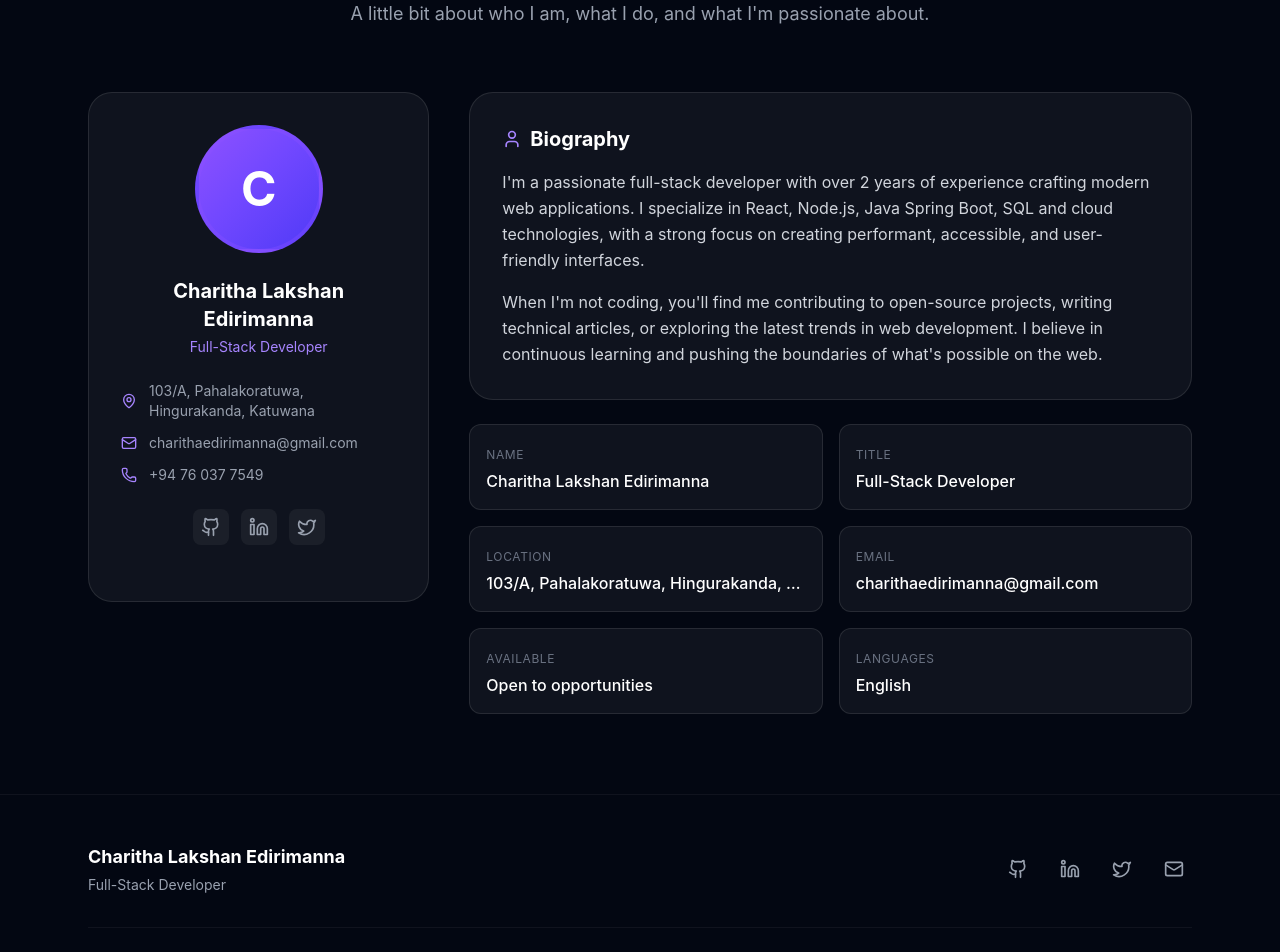
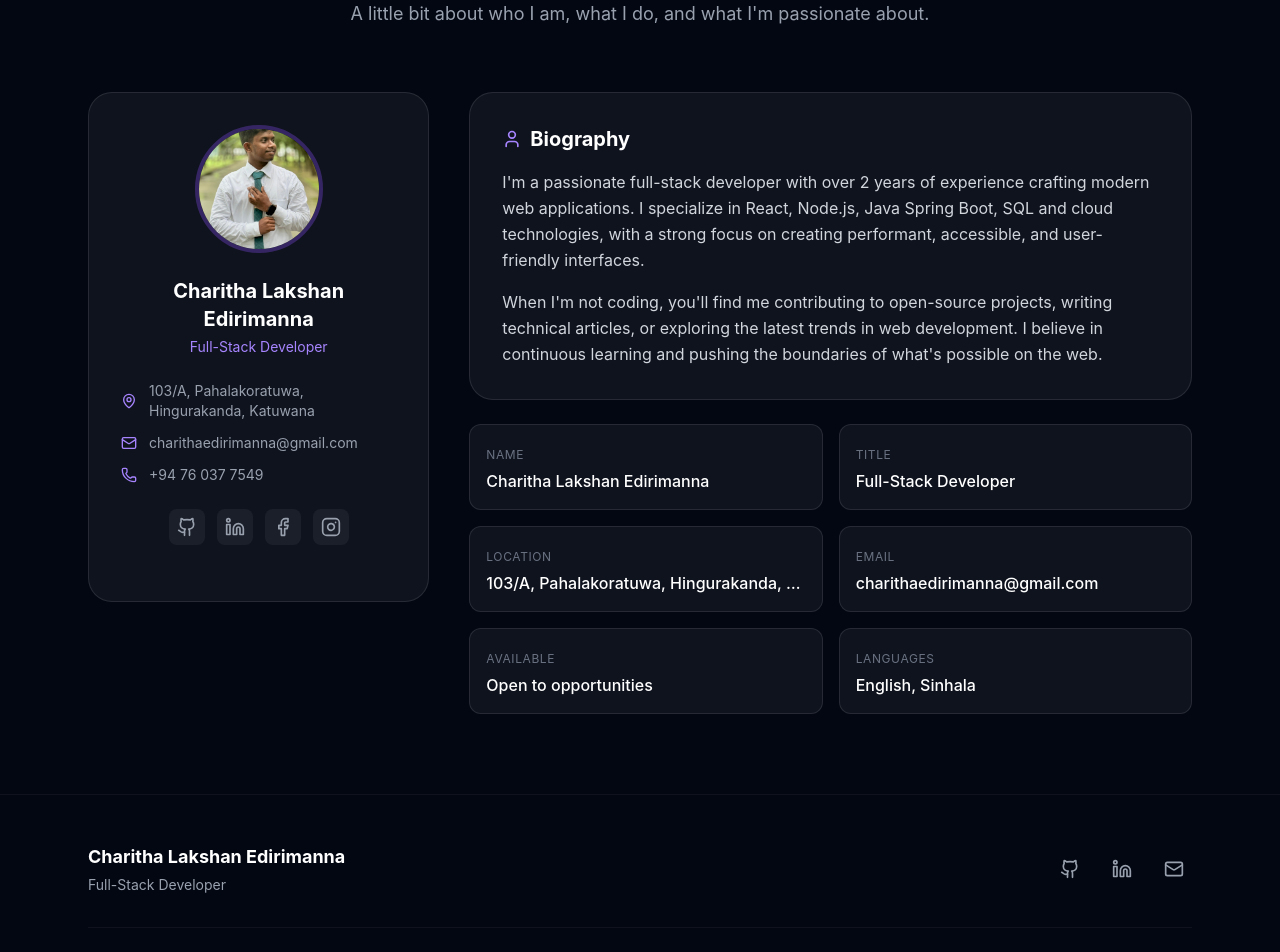
Before and after one commit to CharithaLakshan2003/Portfolio, a React (Vite) app: page /about in a window 1280 px wide. Shown: the part 160-1112 px from the top of the page. Built offline with nearby package versions, Linux system fonts and the light colour scheme.

Commit message:
Update about page

```diff
--- a/src/components/Footer.tsx
+++ b/src/components/Footer.tsx
@@ -1,6 +1,6 @@
 import React from 'react';
 import { Link } from 'react-router-dom';
-import { Github, Linkedin, Twitter, Mail, Heart } from 'lucide-react';
+import { Github, Linkedin, Mail, Heart } from 'lucide-react';
 import { usePortfolioStore } from '../store/portfolioStore';
 
 export default function Footer() {
@@ -30,12 +30,7 @@ export default function Footer() {
                 <Linkedin className="w-5 h-5" />
               </a>
             )}
-            {personalInfo.twitter && (
-              <a href={personalInfo.twitter} target="_blank" rel="noopener noreferrer"
-                className="p-2 rounded-lg text-gray-400 hover:text-white hover:bg-white/10 transition-all">
-                <Twitter className="w-5 h-5" />
-              </a>
-            )}
+
             {personalInfo.email && (
               <a href={`mailto:${personalInfo.email}`}
                 className="p-2 rounded-lg text-gray-400 hover:text-white hover:bg-white/10 transition-all">
--- a/src/components/Navbar.tsx
+++ b/src/components/Navbar.tsx
@@ -39,7 +39,7 @@ export default function Navbar() {
         <div className="flex items-center justify-between h-16">
           {/* Logo */}
           <Link to="/" className="flex items-center gap-2 group">
-            <div className="w-8 h-8 rounded-lg bg-gradient-to-br from-violet-500 to-indigo-600 flex items-center justify-center group-hover:scale-110 transition-transform">
+            <div className="w-8 h-8 rounded-lg bg-linear-to-br from-violet-500 to-indigo-600 flex items-center justify-center group-hover:scale-110 transition-transform">
               {/* <Code2 className="w-4 h-4 text-white" /> */}
               <h3 className="w-4 h-4 text-white" />CLE
             </div>
--- a/src/pages/AboutPage.tsx
+++ b/src/pages/AboutPage.tsx
@@ -1,6 +1,5 @@
-import React from 'react';
 import { motion } from 'framer-motion';
-import { MapPin, Mail, Phone, Github, Linkedin, Twitter, Download, User } from 'lucide-react';
+import { MapPin, Mail, Phone, Github, Linkedin, Facebook, Instagram, User } from 'lucide-react';
 import { usePortfolioStore } from '../store/portfolioStore';
 
 export default function AboutPage() {
@@ -39,7 +38,7 @@ export default function AboutPage() {
                     className="w-32 h-32 rounded-full object-cover border-4 border-violet-500/30"
                   />
                 ) : (
-                  <div className="w-32 h-32 rounded-full bg-gradient-to-br from-violet-500 to-indigo-600 flex items-center justify-center border-4 border-violet-500/30">
+                  <div className="w-32 h-32 rounded-full bg-linear-to-br from-violet-500 to-indigo-600 flex items-center justify-center border-4 border-violet-500/30">
                     <span className="text-white text-5xl font-bold">{personalInfo.name.charAt(0)}</span>
                   </div>
                 )}
@@ -52,13 +51,13 @@ export default function AboutPage() {
               <div className="space-y-3 mb-6">
                 {personalInfo.location && (
                   <div className="flex items-center gap-3 text-gray-400 text-sm">
-                    <MapPin className="w-4 h-4 text-violet-400 flex-shrink-0" />
+                    <MapPin className="w-4 h-4 text-violet-400 shrink-0" />
                     <span>{personalInfo.location}</span>
                   </div>
                 )}
                 {personalInfo.email && (
                   <div className="flex items-center gap-3 text-gray-400 text-sm">
-                    <Mail className="w-4 h-4 text-violet-400 flex-shrink-0" />
+                    <Mail className="w-4 h-4 text-violet-400 shrink-0" />
                     <a href={`mailto:${personalInfo.email}`} className="hover:text-white transition-colors truncate">
                       {personalInfo.email}
                     </a>
@@ -66,7 +65,7 @@ export default function AboutPage() {
                 )}
                 {personalInfo.phone && (
                   <div className="flex items-center gap-3 text-gray-400 text-sm">
-                    <Phone className="w-4 h-4 text-violet-400 flex-shrink-0" />
+                    <Phone className="w-4 h-4 text-violet-400 shrink-0" />
                     <span>{personalInfo.phone}</span>
                   </div>
                 )}
@@ -86,10 +85,17 @@ export default function AboutPage() {
                     <Linkedin className="w-5 h-5" />
                   </a>
                 )}
-                {personalInfo.twitter && (
-                  <a href={personalInfo.twitter} target="_blank" rel="noopener noreferrer"
+
+                {personalInfo.facebook && (
+                  <a href={personalInfo.facebook} target="_blank" rel="noopener noreferrer"
                     className="p-2 rounded-lg bg-white/5 text-gray-400 hover:text-white hover:bg-white/10 transition-all">
-                    <Twitter className="w-5 h-5" />
+                    <Facebook className="w-5 h-5" />
+                  </a>
+                )}
+                {personalInfo.instagram && (
+                  <a href={personalInfo.instagram} target="_blank" rel="noopener noreferrer"
+                    className="p-2 rounded-lg bg-white/5 text-gray-400 hover:text-white hover:bg-white/10 transition-all">
+                    <Instagram className="w-5 h-5" />
                   </a>
                 )}
               </div>
@@ -125,7 +131,7 @@ export default function AboutPage() {
                 { label: 'Location', value: personalInfo.location },
                 { label: 'Email', value: personalInfo.email },
                 { label: 'Available', value: 'Open to opportunities' },
-                { label: 'Languages', value: 'English' },
+                { label: 'Languages', value: 'English, Sinhala' },
               ].map((fact) => (
                 <div
                   key={fact.label}
--- a/src/pages/ExperiencePage.tsx
+++ b/src/pages/ExperiencePage.tsx
@@ -139,7 +139,7 @@ export default function ExperiencePage() {
                             )}
                           </div>
                         </div>
-                        <div className="text-gray-500 flex-shrink-0">
+                        <div className="text-gray-500 shrink-0">
                           {isExpanded ? <ChevronUp className="w-4 h-4" /> : <ChevronDown className="w-4 h-4" />}
                         </div>
                       </div>
--- a/src/pages/ProjectsPage.tsx
+++ b/src/pages/ProjectsPage.tsx
@@ -66,7 +66,7 @@ export default function ProjectsPage() {
               className="group bg-white/5 border border-white/10 rounded-2xl overflow-hidden hover:border-violet-500/30 transition-all hover:-translate-y-1"
             >
               {/* Project image / placeholder */}
-              <div className={`h-40 bg-gradient-to-br ${PROJECT_COLORS[i % PROJECT_COLORS.length]} flex items-center justify-center relative`}>
+              <div className={`h-40 bg-linear-to-br ${PROJECT_COLORS[i % PROJECT_COLORS.length]} flex items-center justify-center relative`}>
                 {project.imageUrl ? (
                   <img src={project.imageUrl} alt={project.title} className="w-full h-full object-cover" />
                 ) : (
--- a/src/pages/SkillsPage.tsx
+++ b/src/pages/SkillsPage.tsx
@@ -147,7 +147,7 @@ function SkillCard({ skill, delay, getLevelLabel, getLevelColor }: {
           initial={{ width: 0 }}
           animate={{ width: `${skill.level}%` }}
           transition={{ delay: delay + 0.2, duration: 0.8, ease: 'easeOut' }}
-          className={`h-full rounded-full bg-gradient-to-r ${getLevelColor(skill.level)}`}
+          className={`h-full rounded-full bg-linear-to-r ${getLevelColor(skill.level)}`}
         />
       </div>
       <div className="mt-2 text-right text-xs text-gray-500">{skill.level}%</div>
--- a/src/store/portfolioStore.ts
+++ b/src/store/portfolioStore.ts
@@ -16,9 +16,10 @@ When I'm not coding, you'll find me contributing to open-source projects, writin
     location: '103/A, Pahalakoratuwa, Hingurakanda, Katuwana',
     github: 'https://github.com/CharithaLakshan2003',
     linkedin: 'https://www.linkedin.com/in/charitha-lakshan-b661b1305/',
-    twitter: 'https://twitter.com/charitha_lakshan',
+    facebook: 'https://www.facebook.com/charitha.lakshan.528',
+    instagram: 'https://www.instagram.com/charitha_edirimanna?igsh=aHg4bnBmZzhmNmc1',
     website: 'https://charithalakshan.dev',
-    avatar: '',
+    avatar: '/avatar.jpg',
   },
   skills: [
     { id: '1', name: 'React', level: 95, category: 'Frontend' },
@@ -179,10 +180,9 @@ interface PortfolioStore {
 
 export const usePortfolioStore = create<PortfolioStore>()(
   persist(
-    (set, get) => ({
+    (set) => ({
       data: defaultData,
       messages: [],
-
 
       updatePersonalInfo: (info) =>
         set((state) => ({
--- a/src/types/index.ts
+++ b/src/types/index.ts
@@ -11,7 +11,8 @@ export interface PersonalInfo {
   location: string;
   github: string;
   linkedin: string;
-  twitter: string;
+  facebook?: string;
+  instagram?: string;
   website: string;
   avatar: string;
 }
```
Also changed, not shown: src/pages/ContactPage.tsx (+5 -4 lines), src/pages/HomePage.tsx (+7 -8 lines).
